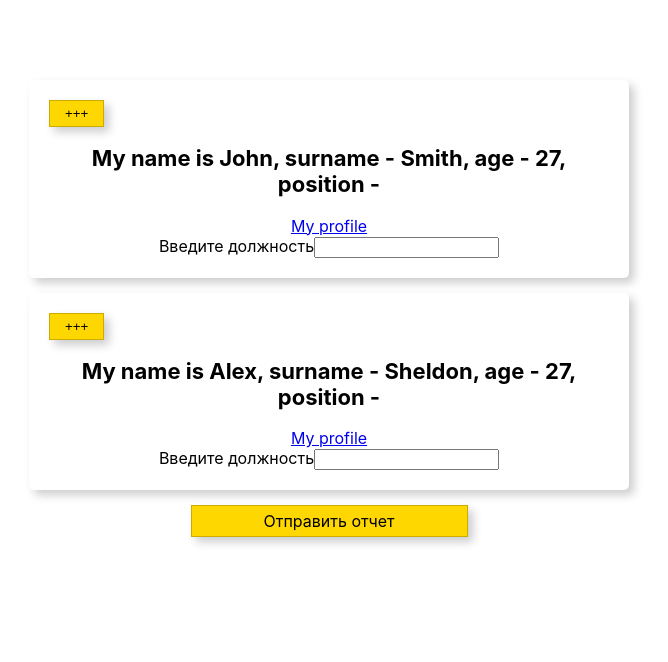
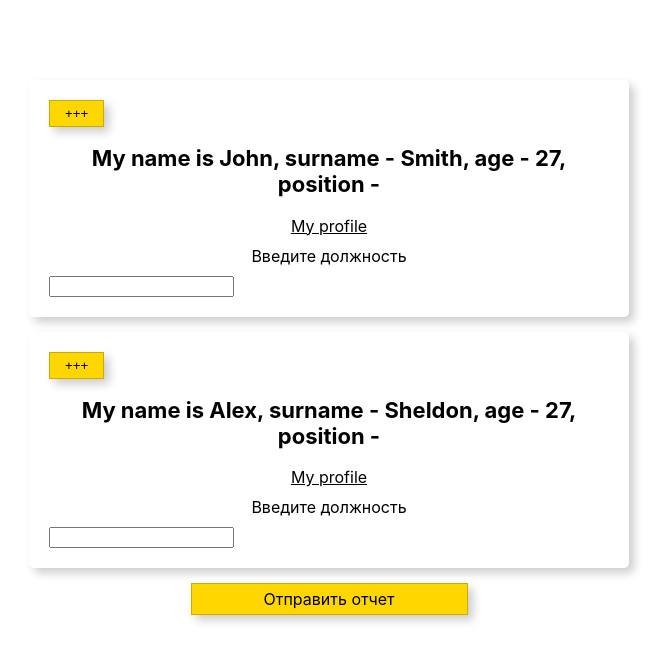
Before and after one commit to Anzhelika007/Courses, a React (Create React App) app in the folder chapter-6-React-Base/app-test/: page / in a window 1280 px wide. Shown: the top 662 px of the page, without its empty margins (311-979 px from the left). Built offline with nearby package versions, Linux system fonts and the light colour scheme.

Commit message:
feat: extends style in styled-components

```diff
--- a/chapter-6-React-Base/app-test/src/App.js
+++ b/chapter-6-React-Base/app-test/src/App.js
@@ -8,6 +8,15 @@ const EmpItem = styled.div`
   margin-bottom: 15px;
   border-radius: 5px;
   box-shadow: 5px 5px 10px rgba(0,0,0, .2);
+  a {
+    display: block;
+    margin: 10px 0 10px 0;
+    color: black;
+  }
+  input {
+    display: block;
+    margin-top: 10px;
+  }
 `;
 
 const Header = styled.h2`
```
